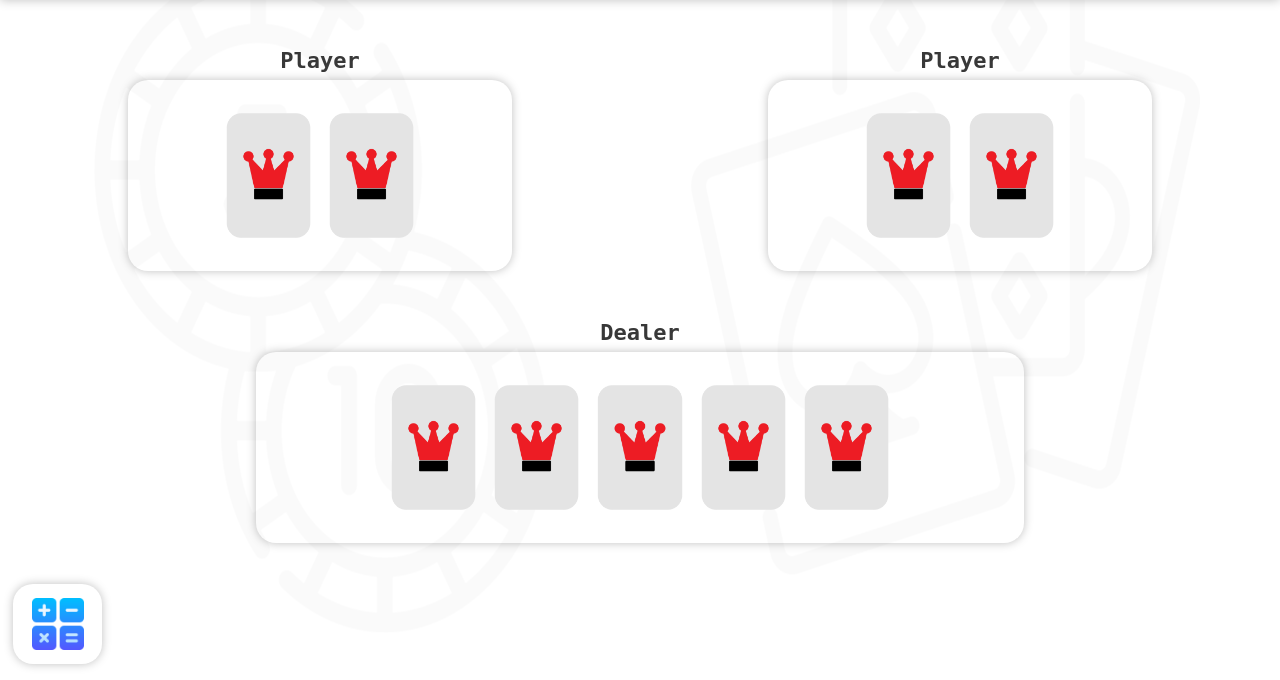
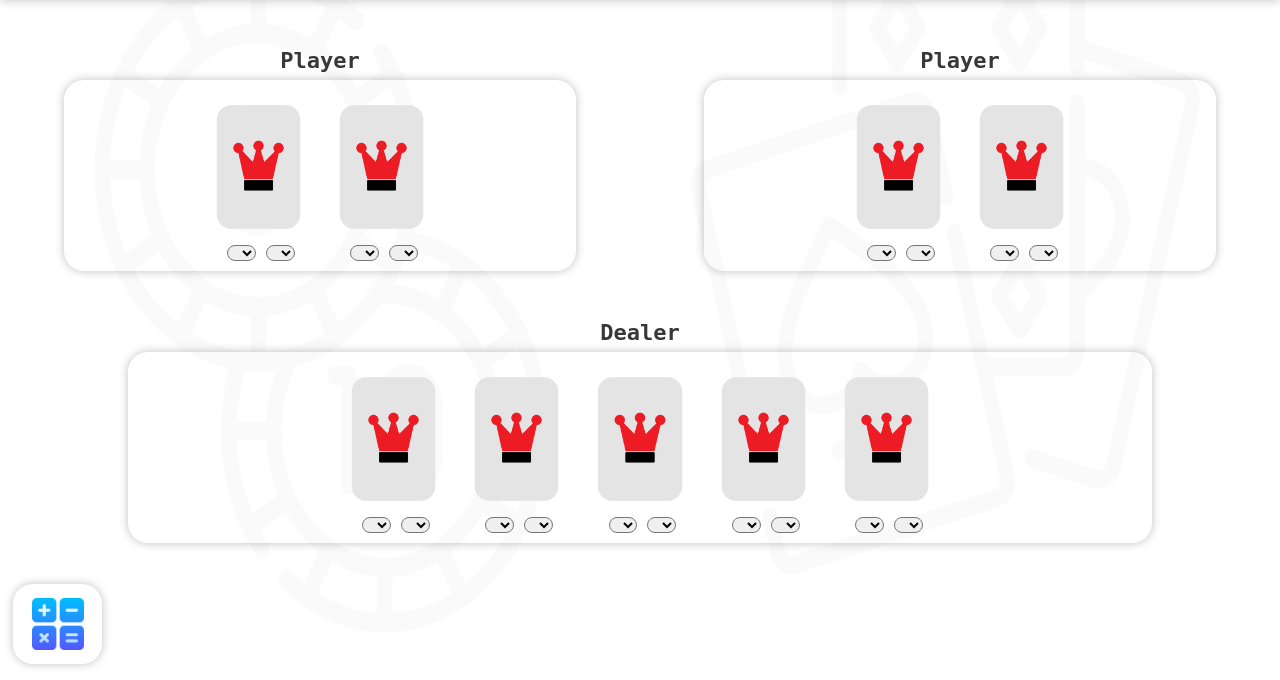
Before and after one commit to richerX/poker, a Django app: page /predictor/ in a window 1280 px wide. Shown: the part 120-800 px from the top of the page. Run offline with Django 4.2, Linux system fonts and the light colour scheme.

Commit message:
Predictor added cards picking

```diff
--- a/static/pages-css/predictor.css
+++ b/static/pages-css/predictor.css
@@ -36,18 +36,18 @@
     text-align: center;
 }
 
-
 .cards {
     position: relative;
-    width: 60%;
+    width: 80%;
     height: 70%;
 
-    left: 20%;
+    left: 10%;
     bottom: 5%;
 
     display: flex;
     align-items: center;
     justify-content: center;
+    gap: 20px;
 
     box-shadow: 0 0 10px rgba(0, 0, 0, 0.25);
     border-radius: 20px;
@@ -55,6 +55,17 @@
 
 .card-img {
     height: 75%;
+    margin-top: 15%;
+}
+
+.drop-down-menu-div {
+    height: 10%;
+    margin-bottom: 10%;
+
+    display: flex;
+    align-items: center;
+    justify-content: center;
+    gap: 5px;
 }
 
 .combination {
@@ -80,3 +91,13 @@
     align-items: center;
     justify-content: center;
 }
+
+.card-select {
+    outline: 0;
+    box-shadow: none;
+    cursor: pointer;
+    width: 28%;
+    height: 80%;
+    border-radius: 10px;
+    text-align: center;
+}
--- a/templates/sections/prediction_actor.html
+++ b/templates/sections/prediction_actor.html
@@ -5,7 +5,38 @@
         </div>
         <div class="cards">
             {% for card in cards_length %}
-                <img class="card-img" src="../static/media/jokers.png" alt="card">
+                <div style="height: 100%">
+                    <img class="card-img" src="../static/media/jokers.png" alt="card">
+
+                    <div class="drop-down-menu-div">
+                        <label for="card-rank-{{ player }}-{{ card }}"></label>
+                        <select class="card-select" name="card-rank" id="card-rank-{{ player }}-{{ card }}" onchange="change_select()">
+                            <option selected></option>
+                            <option>2</option>
+                            <option>3</option>
+                            <option>4</option>
+                            <option>5</option>
+                            <option>6</option>
+                            <option>7</option>
+                            <option>8</option>
+                            <option>9</option>
+                            <option>10</option>
+                            <option>J</option>
+                            <option>Q</option>
+                            <option>K</option>
+                            <option>A</option>
+                        </select>
+
+                        <label for="card-suit-{{ player }}-{{ card }}"></label>
+                        <select class="card-select" name="card-rank" id="card-suit-{{ player }}-{{ card }}" onchange="change_select()">
+                            <option selected></option>
+                            <option>♠</option>
+                            <option>♣</option>
+                            <option>♦</option>
+                            <option>♥</option>
+                        </select>
+                    </div>
+                </div>
             {% endfor %}
         </div>
     </div>
--- a/templates/sections/scripts.html
+++ b/templates/sections/scripts.html
@@ -1,6 +1,9 @@
 <script>
     let stage = 0;
     let max_stage = {{ stages|length }} - 1
+    let rank_mapping = {"": "", "1": "1", "2" : "2", "3": "3", "4": "4", "5": "5", "6": "6", "7": "7",
+                        "8": "8", "9": "9", "10" : "10", "J": "11", "Q": "12", "K": "13", "A": "14"}
+    let suit_mapping = {"": "", "♠": "spades", "♣": "clubs", "♦": "diamonds", "♥": "hearts"}
 
     function change_stage(delta){
         stage += delta
@@ -13,7 +16,22 @@
         document.getElementById("stage-" + stage).style.height = "100%";
     }
 
-    function redirect_func(path){
+    function redirect_func(path) {
         window.location.href = path;
     }
+
+    function change_select() {
+        let selects = document.getElementsByClassName("card-select");
+        let images = document.getElementsByClassName("card-img");
+        for (let i = 0; i < selects.length; i += 2) {
+            let index = i / 2
+            let rank = rank_mapping[selects[i].value]
+            let suit = suit_mapping[selects[i + 1].value]
+            if (rank !== "" && suit !== "") {
+                images[index].src = `../static/media/${rank}-${suit}.png`
+            } else {
+                images[index].src = `../static/media/jokers.png`
+            }
+        }
+    }
 </script>
```
